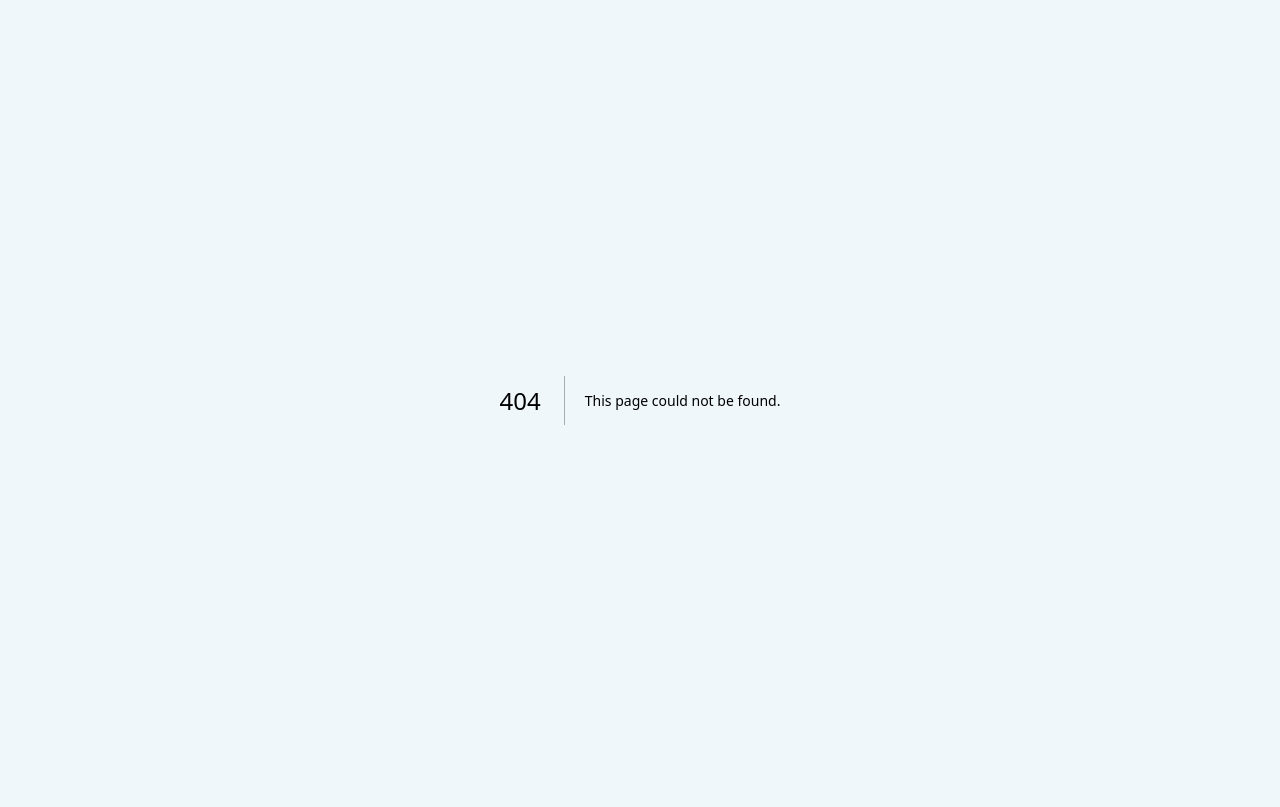
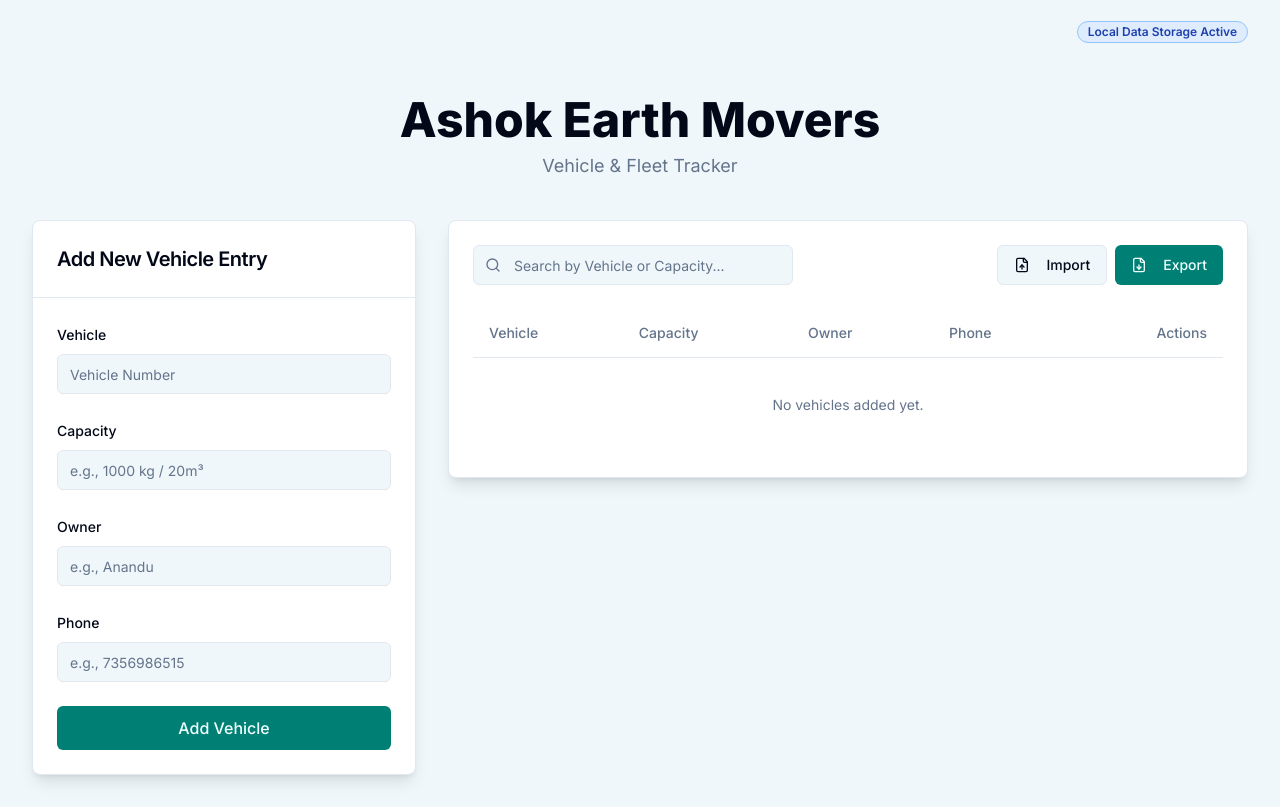
Before and after one commit to nobi-n/repo2, a Next.js app: page /repo2/ in a window 1280 px wide. Before the commit this address had no page. Built offline with nearby package versions, Linux system fonts and the light colour scheme.

Commit message:
this is showing on github pages at https://nobi-n.github.io/repo2/ 404 F

```diff
--- a/deploy.yml
+++ b/deploy.yml
@@ -40,8 +40,6 @@ jobs:
         run: npm install
       - name: Build
         run: npm run build
-        env:
-          BASE_PATH: /repo2
       - name: Setup Pages
         uses: actions/configure-pages@v4
       - name: Upload artifact
--- a/next.config.js
+++ b/next.config.js
@@ -1,5 +1,7 @@
 /** @type {import('next').NextConfig} */
 const nextConfig = {
+  basePath: '/repo2',
+  output: 'export',
   typescript: {
     ignoreBuildErrors: true,
   },
```
